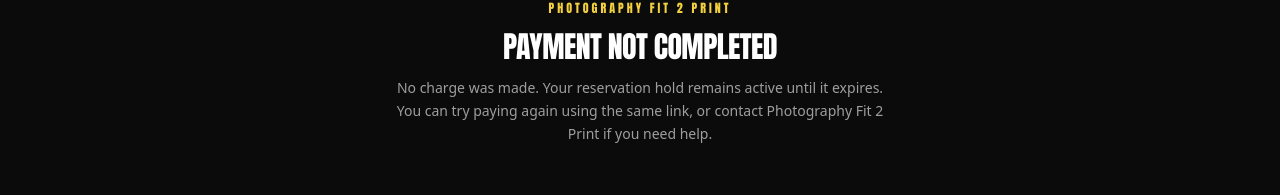
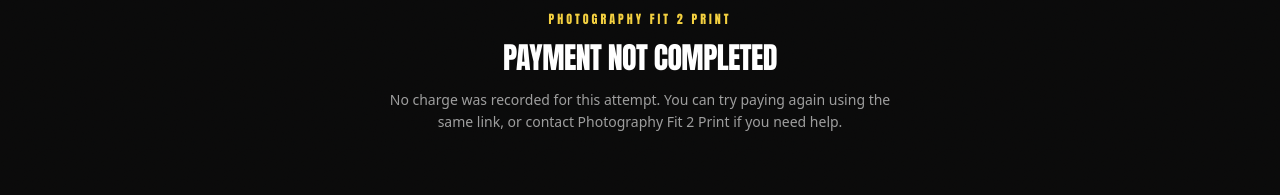
Before and after one commit to JGuest318/Fit2print, a Next.js app: page /book/payment-cancelled in a window 1280 px wide. Shown: the part 344-539 px from the top of the page. Built offline with nearby package versions, Linux system fonts and the light colour scheme; no server answers.

Commit message:
fix(booking): verify actual state before claiming no charge was made

```diff
--- a/app/book/payment-cancelled/page.tsx
+++ b/app/book/payment-cancelled/page.tsx
@@ -1,5 +1,7 @@
 import { getBookingProviders } from "@/lib/booking/providers";
 import { getAttemptBySessionId } from "@/lib/booking/payments";
+import { getBooking } from "@/lib/booking/bookings";
+import { retrieveCheckoutSession } from "@/lib/booking/stripe";
 
 export const dynamic = "force-dynamic";
 
@@ -8,14 +10,39 @@
   const providers = getBookingProviders();
   const attempt = sessionId && providers ? await getAttemptBySessionId(providers.query, sessionId) : null;
 
+  // Don't assume "no charge" — check whether this exact session actually completed
+  // (e.g. the client went back after paying, or the webhook processed while they
+  // were on this page). If Stripe can't be reached, say so rather than guessing.
+  const liveSession = sessionId ? await retrieveCheckoutSession(sessionId) : null;
+  const booking = attempt ? await getBooking(providers!.query, attempt.booking_id).catch(() => null) : null;
+
+  if (attempt?.status === "paid" || liveSession?.payment_status === "paid") {
+    return (
+      <main className="flex min-h-screen items-center justify-center px-6 pb-24 pt-32">
+        <div className="max-w-lg text-center">
+          <p className="section-label mb-4">Photography Fit 2 Print</p>
+          <h1 className="hero-heading text-3xl text-white">Your payment did go through</h1>
+          <p className="mt-4 text-sm leading-relaxed text-white/60">
+            It looks like this payment actually completed. Please check your booking status — you may not need to pay again.
+          </p>
+          {attempt && <p className="mt-6 text-xs text-white/35">Reference: {attempt.booking_id}</p>}
+        </div>
+      </main>
+    );
+  }
+
+  const statusMessage = sessionId && !liveSession
+    ? "We couldn't verify this session's status just now, but no completed payment is on record for it."
+    : "No charge was recorded for this attempt.";
+
   return (
     <main className="flex min-h-screen items-center justify-center px-6 pb-24 pt-32">
       <div className="max-w-lg text-center">
         <p className="section-label mb-4">Photography Fit 2 Print</p>
         <h1 className="hero-heading text-3xl text-white">Payment not completed</h1>
         <p className="mt-4 text-sm leading-relaxed text-white/60">
-          No charge was made. Your reservation hold remains active until it expires. You can try paying again using the same
-          link, or contact Photography Fit 2 Print if you need help.
+          {statusMessage} {booking?.status === "held" ? "Your reservation hold remains active until it expires." : ""} You can try
+          paying again using the same link, or contact Photography Fit 2 Print if you need help.
         </p>
         {attempt?.payment_type === "retainer" && (
           <a
```
